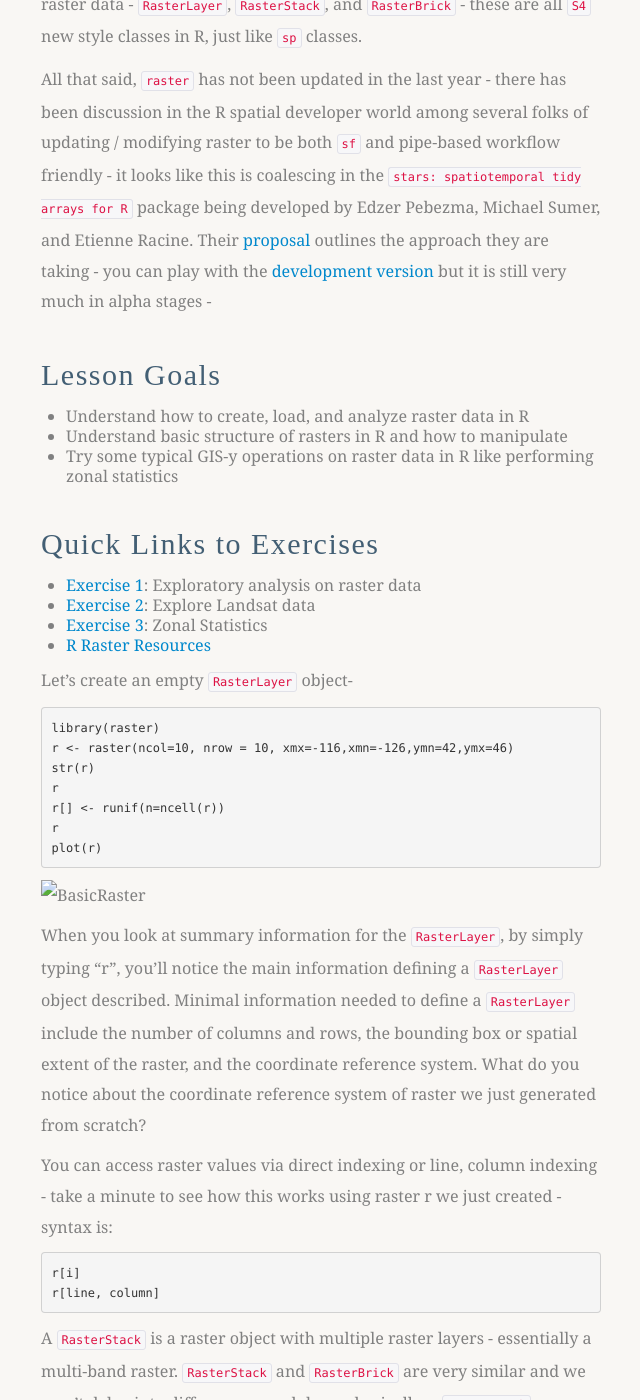
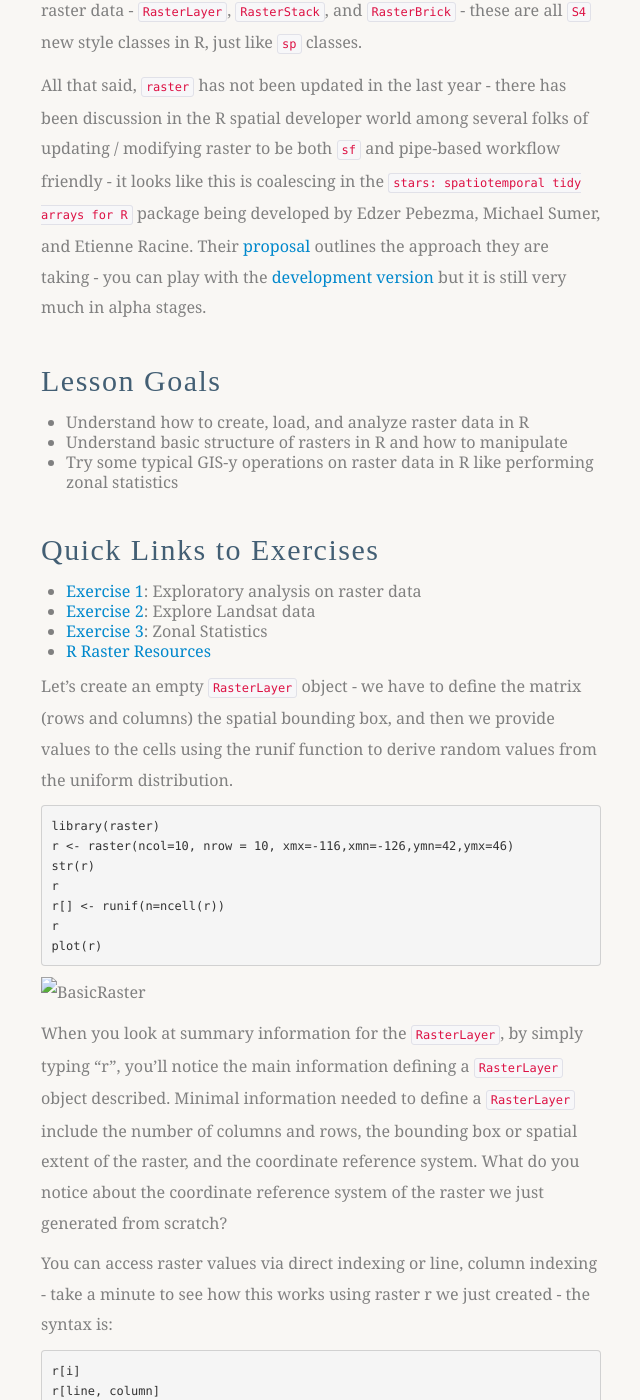
Before and after one commit to mhweber/AWRA_GIS_R_Workshop, a Jekyll site: the page built from _posts/2018-04-22-06-Spatial-Data-Raster.md, in a window 1280 px wide and 1400 px high, scrolled down 683 px. Shown: the whole window, without its empty margins (389-1029 px from the left). Built offline with Jekyll 4.4.1, drawn with Linux system fonts in a browser that asks for light colours; nearby versions of some CDN libraries; some web fonts are replaced; library files that are not in the unit come from our copies; some of the changed text lies outside the part shown.

Commit message:
raster updates

````diff
--- a/_posts/2018-04-22-06-Spatial-Data-Raster.md
+++ b/_posts/2018-04-22-06-Spatial-Data-Raster.md
@@ -4,8 +4,8 @@ author: Marc Weber
 layout: post_page
 ---
 
-While there is an `sp` `SpatialGridDataFrame` object to work with rasters in R, the prefered method far and away is to use the `raster` package by Robert J. Hijmans.  The raster package has made working with raster data (as well as vector spatial data for some things) much easier and more efficient.  The raster package allows you to:
-- read and write almost any commonly used raster data format using rgdal
+While there is an `sp` `SpatialGridDataFrame` object to work with rasters in R, the prefered method far and away is to use the `raster` package by Robert J. Hijmans.  The `raster` package has made working with raster data (as well as vector spatial data for some things) much easier and more efficient.  The `raster` package allows you to:
+- read and write almost any commonly used raster data format using `rgdal`
 - create rasters, do typical raster processing operations such as resampling, projecting, filtering, raster math, etc.
 - work with files on disk that are too big to read into memory in R
 - run operations quite quickly since the package relies on back-end C code
@@ -14,7 +14,7 @@ The [home page](https://cran.r-project.org/web/packages/raster/) for the `raster
 
 The `raster` package uses three classes / types of objects to represent raster data - `RasterLayer`, `RasterStack`, and `RasterBrick` - these are all `S4` new style classes in R, just like `sp` classes.
 
-All that said, `raster` has not been updated in the last year - there has been discussion in the R spatial developer world among several folks of updating / modifying raster to be both `sf` and pipe-based workflow friendly - it looks like this is coalescing in the `stars: spatiotemporal tidy arrays for R` package being developed by Edzer Pebezma, Michael Sumer, and Etienne Racine.  Their [proposal](https://github.com/r-spatial/stars/blob/master/PROPOSAL.md) outlines the approach they are taking - you can play with the [development version](https://www.r-spatial.org/r/2017/11/23/stars1.html) but it is still very much in alpha stages -
+All that said, `raster` has not been updated in the last year - there has been discussion in the R spatial developer world among several folks of updating / modifying raster to be both `sf` and pipe-based workflow friendly - it looks like this is coalescing in the `stars: spatiotemporal tidy arrays for R` package being developed by Edzer Pebezma, Michael Sumer, and Etienne Racine.  Their [proposal](https://github.com/r-spatial/stars/blob/master/PROPOSAL.md) outlines the approach they are taking - you can play with the [development version](https://www.r-spatial.org/r/2017/11/23/stars1.html) but it is still very much in alpha stages.
 
 ## Lesson Goals
 - Understand how to create, load, and analyze raster data in R
@@ -27,8 +27,7 @@ All that said, `raster` has not been updated in the last year - there has been d
 - [Exercise 3](#exercise-3): Zonal Statistics
 - [R Raster Resources](#R-Raster-Resources)
 
-Let's create an empty `RasterLayer` object-
-
+Let's create an empty `RasterLayer` object - we have to define the matrix (rows and columns) the spatial bounding box, and then we provide values to the cells using the runif function to derive random values from the uniform distribution.
 ```r
 library(raster)
 r <- raster(ncol=10, nrow = 10, xmx=-116,xmn=-126,ymn=42,ymx=46)
@@ -41,9 +40,9 @@ plot(r)
 
 ![BasicRaster](/gis_in_action_r_spatial/figure/BasicRaster.png)
 
-When you look at summary information for the `RasterLayer`, by simply typing "r", you'll notice the main information defining a `RasterLayer` object described.  Minimal information needed to define a `RasterLayer` include the number of columns and rows, the bounding box or spatial extent of the raster, and the coordinate reference system.  What do you notice about the coordinate reference system of raster we just generated from scratch?
+When you look at summary information for the `RasterLayer`, by simply typing "r", you'll notice the main information defining a `RasterLayer` object described.  Minimal information needed to define a `RasterLayer` include the number of columns and rows, the bounding box or spatial extent of the raster, and the coordinate reference system.  What do you notice about the coordinate reference system of the raster we just generated from scratch?
 
-You can access raster values via direct indexing or line, column indexing - take a minute to see how this works using raster r we just created - syntax is:
+You can access raster values via direct indexing or line, column indexing - take a minute to see how this works using raster r we just created - the syntax is:
 
 ```r
 r[i]
````
Also changed, not shown: other parts of _posts/2018-04-22-06-Spatial-Data-Raster.md (+1 -1 lines), _posts/2018-04-22-01-Before-The-Workshop.md (+1 -1 lines).
